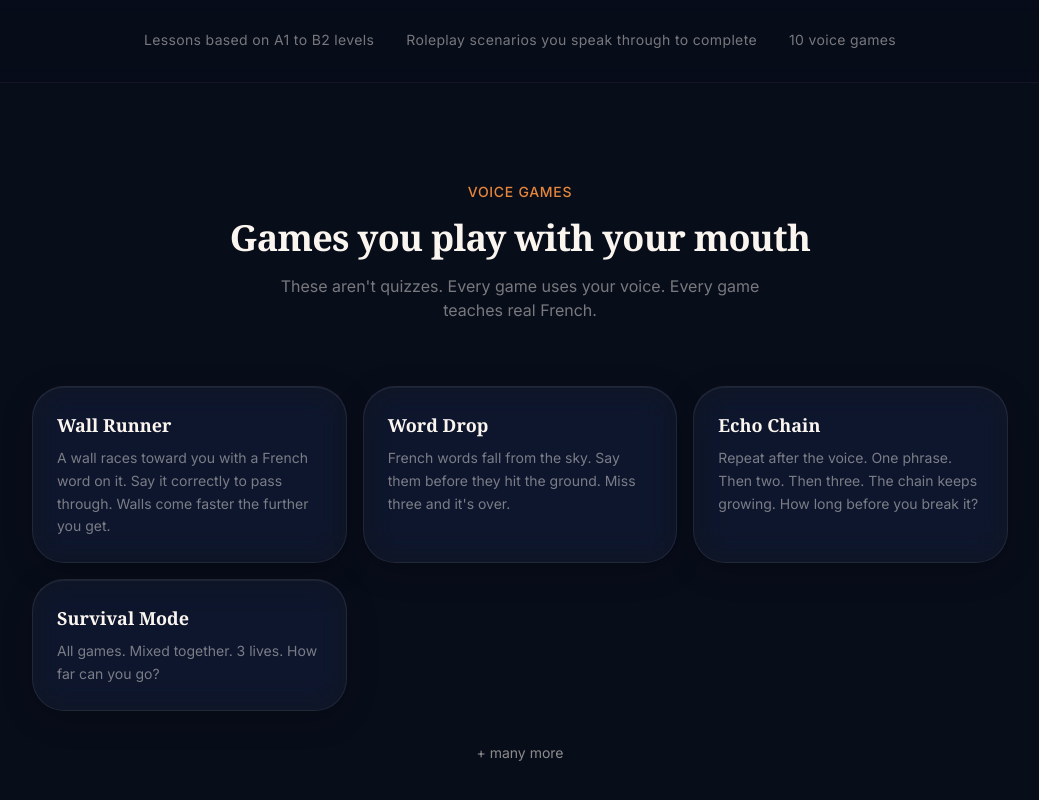
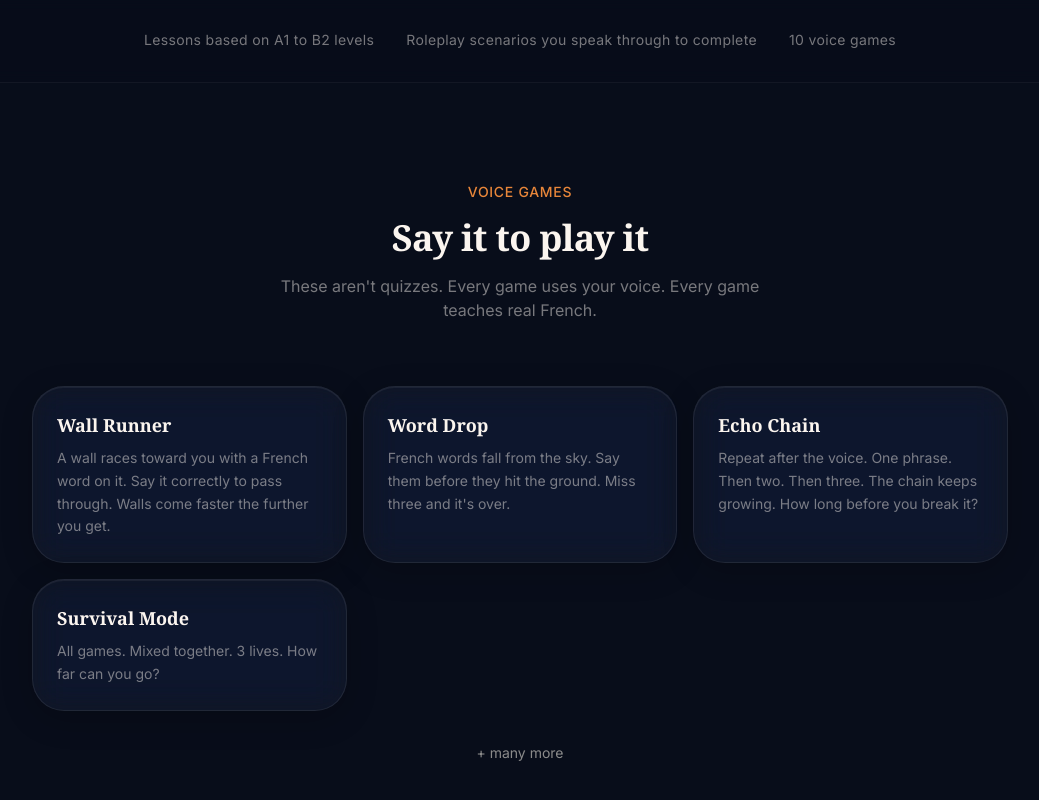
Before and after one commit to braybot1632/parlemoi-site, a Vue app: page / in a window 1280 px wide. Shown: the part 1514-2314 px from the top of the page, without its empty margins (120-1159 px from the left). Built offline with nearby package versions, Linux system fonts and the light colour scheme.

Commit message:
Update voice games heading to "Say it to play it"
Co-Authored-By: Claude Opus 4.6 (1M context) <noreply@anthropic.com>

```diff
--- a/src/components/VoiceGamesSection.vue
+++ b/src/components/VoiceGamesSection.vue
@@ -32,7 +32,7 @@ const games = [
       <div class="text-center mb-16 reveal">
         <p class="text-sm text-orange font-medium tracking-wider uppercase mb-4">Voice Games</p>
         <h2 class="font-display text-3xl md:text-4xl font-bold text-cream mb-4" style="letter-spacing: -0.02em;">
-          Games you play with your mouth
+          Say it to play it
         </h2>
         <p class="text-text-light/50 max-w-lg mx-auto">
           These aren't quizzes. Every game uses your voice. Every game teaches real French.
```
